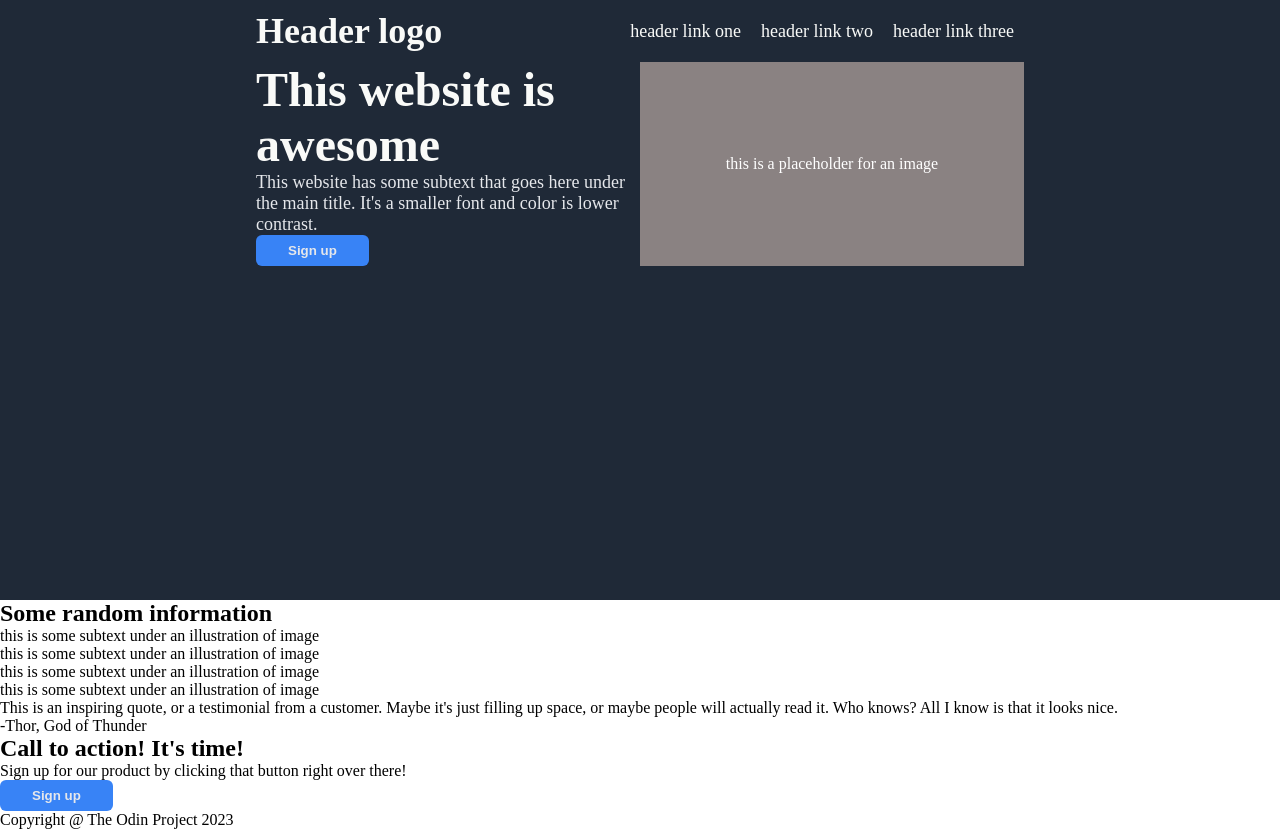
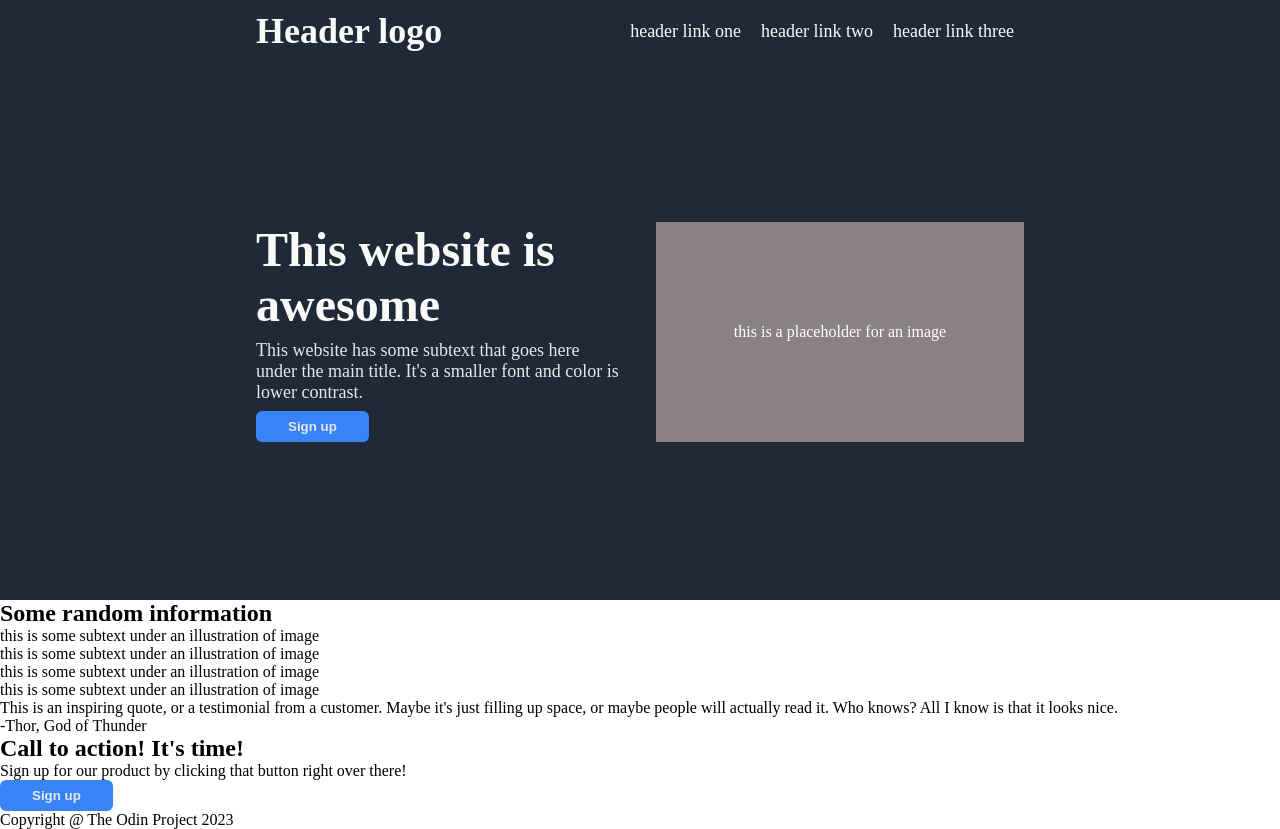
Before and after one commit to laere/odin-landing-page, a plain HTML site: page index.html in a window 1280 px wide. Drawn offline with Linux system fonts and the light colour scheme.

Commit message:
Finished the first section of the landing page. Looking to go back and see if I can clean up the code more after finishing the entire project.

```diff
--- a/style.css
+++ b/style.css
@@ -23,7 +23,9 @@ button {
 
 .content {
     width: 60%;
-    margin: 0 auto;
+    display: flex;
+    flex-direction: column;
+
 }
 
 .header-links {
@@ -55,12 +57,15 @@ button {
 
 .hero-txt {
     font-size: 18px;
-    color: #e5e7eb
+    color: #e5e7eb;
+    margin: 8px 0;
 }
 
 .hero-content {
     display: flex;
-
+    height: 220px;
+    margin-top: 160px;
+    gap: 32px;
 }
 
 .test {
@@ -82,4 +87,7 @@ button {
 .one {
     background-color: #1f2937;
     height: 600px;
+    width: auto;
+    display: flex;
+    justify-content: center;
 }
```
